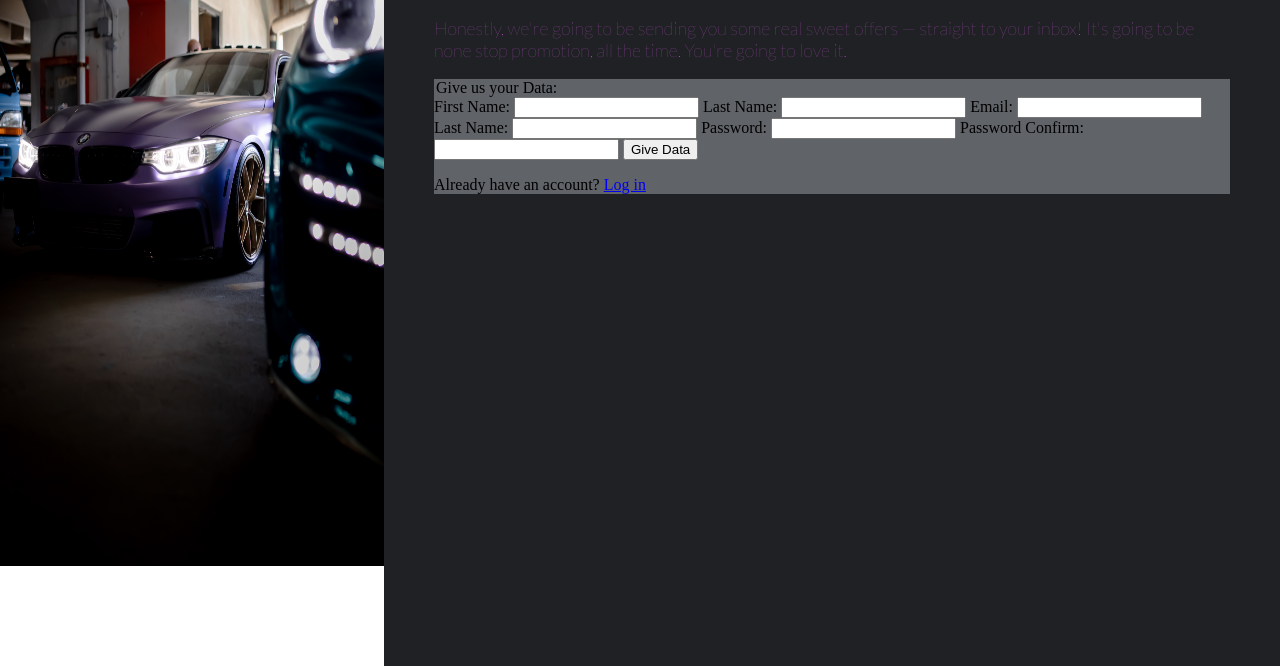
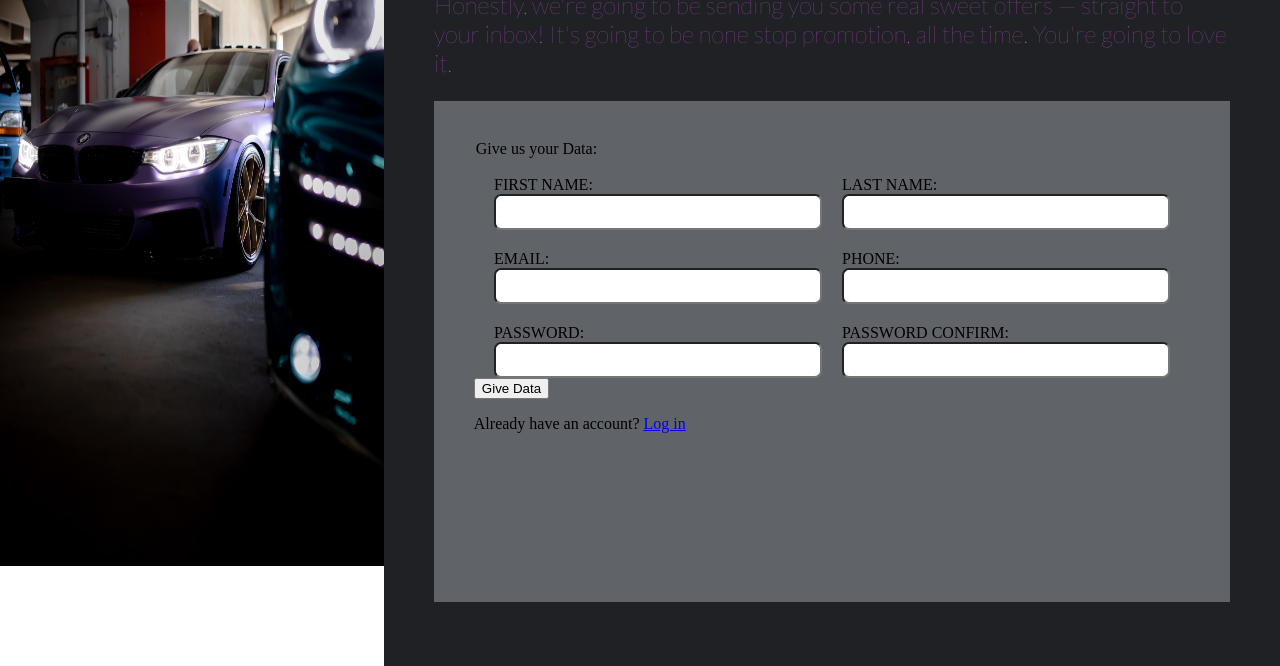
Before and after one commit to jdj0/odin-sign-up-form, a plain HTML site: page index.html in a window 1280 px wide. Shown: the part 234-900 px from the top of the page. Drawn offline with nearby package versions, Linux system fonts and the light colour scheme.

Commit message:
Layout form inputs

```diff
--- a/index.html
+++ b/index.html
@@ -14,7 +14,7 @@
 
 <body>
     <div class="content">
-        <div class="img-wrapper">
+        <div class="left-wrapper">
             <img src="assets/car-img.jpg">
         </div>
         <div class="right-wrapper">
@@ -23,22 +23,41 @@
                 your inbox! It's going to be none stop promotion, all the time. You're going to love it.</p>
             <div class="form-wrapper">
                 <form>
-                    <legend>Give us your Data:</legend>
-                    <label for="f-name">First Name: </label>
-                    <input type="text" name="f-name" id="f-name">
-                    <label for="l-name">Last Name: </label>
-                    <input type="text" name="l-name" id="l-name">
-                    <label for="email">Email: </label>
-                    <input type="email" name="email" id="email">
-                    <label for="tel-num">Last Name: </label>
-                    <input type="tel" name="tel-num" id="tel-num">
-                    <label for="pass1">Password: </label>
-                    <input type="password" name="pass1" id="pass1">
-                    <label for="pass2">Password Confirm: </label>
-                    <input type="password" name="pass2" id="pass2">
+                    <ul>
+                        <legend>Give us your Data:</legend>
+                        <br>
+                        <div class="form">
+                            <li>
+                                <label for="f-name">FIRST NAME: </label><br>
+                                <input type="text" name="f-name" id="f-name">
+                            </li>
+                            <li>
+                                <label for="l-name">LAST NAME: </label><br>
+                                <input type="text" name="l-name" id="l-name"><br>
+                            </li>
+                            <li>
+                                <label for="email">EMAIL: </label><br>
+                                <input type="email" name="email" id="email">
+                            </li>
+                            <li>
+                                <label for="tel-num">PHONE: </label><br>
+                                <input type="tel" name="tel-num" id="tel-num"><br>
+                            </li>
+                            <li>
+                                <label for="pass1">PASSWORD: </label><br>
+                                <input type="password" name="pass1" id="pass1">
+                            </li>
+                            <li>
+                                <label for="pass2">PASSWORD CONFIRM: </label><br>
+                                <input type="password" name="pass2" id="pass2"><br>
+                            </li>
+
+                    </ul>
                     <button type="submit">Give Data</button>
+                    <p>Already have an account? <a href="#">Log in</a></p>
+                </div>
                 </form>
-                <p>Already have an account? <a href="#">Log in</a></p>
+
             </div>
         </div>
     </div>
--- a/styles.css
+++ b/styles.css
@@ -9,7 +9,7 @@ body {
     display: flex;
 }
 
-.img-wrapper img {
+.left-wrapper img {
     width: 30vw;
     height: 100vh;
 }
@@ -19,6 +19,9 @@ body {
     height: 100vh;
     background-color: #202124;
     padding: 50px;
+    display: flex;
+    flex-direction: column;
+    justify-content: center;
 }
 
 .call-to-action{
@@ -26,14 +29,36 @@ body {
     letter-spacing: 5px;
     color: #ea80fc;
     font-size: 50px;
+    margin: 1px;
 }
 
 .call-to-action-sub{
     font-family: 'Lato', sans-serif;
     color:#b64fc8;
-    font-size: 18px;
+    font-size: 24px;
 }
 
 .form-wrapper {
     background-color: #606368;
+    height: 33vw;
+    padding: 5%;
 }
+
+.form{
+    display: flex;
+    justify-content: center;
+    flex-wrap: wrap;
+    gap: 20px;
+}
+
+ul {
+    list-style-type: none;
+    margin: 0;
+    padding: 0;
+  }
+
+  input {
+    width: 25vw;
+    height: 30px;
+    border-radius: 7px;
+  }
```
